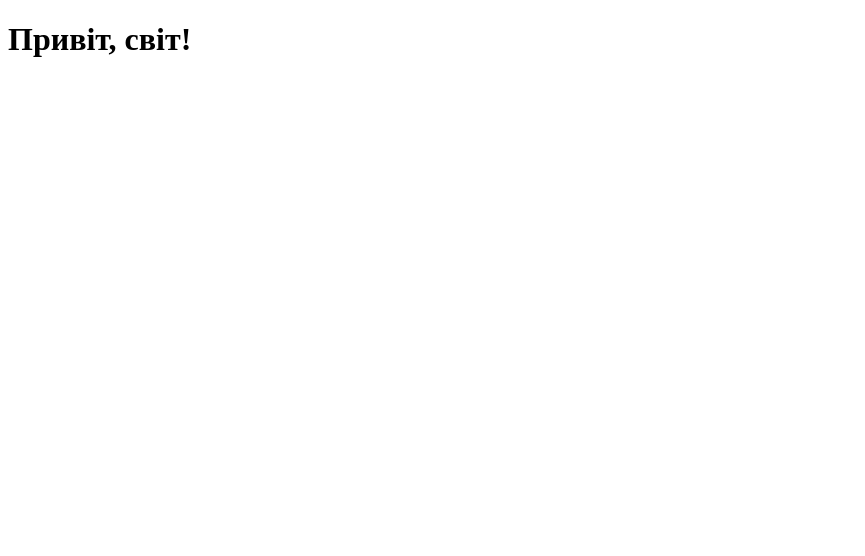
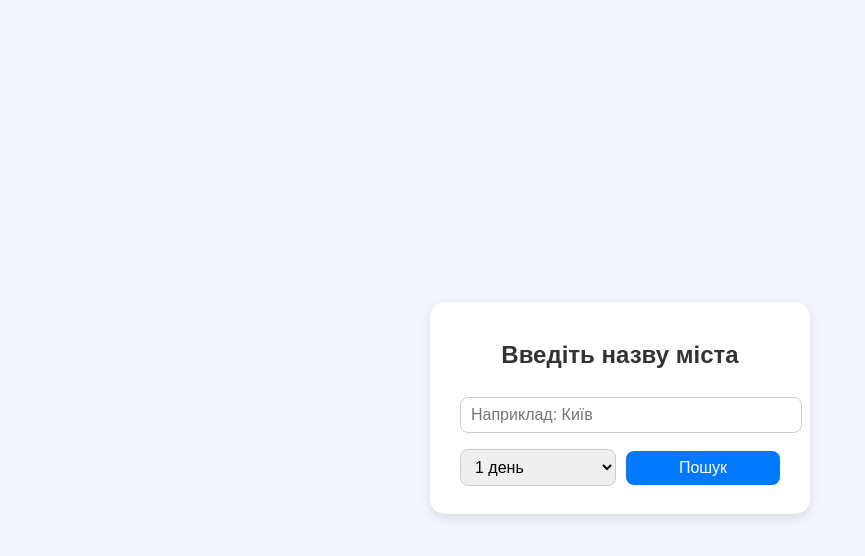
Before and after one commit to Iryna-M-html/blended-js-01, a plain HTML site: page index.html in a window 1280 px wide. Shown: the whole page, without its empty margins (0-865 px from the left). Drawn offline with Linux system fonts and the light colour scheme.

Commit message:
task weather forecast

```diff
--- a/index.html
+++ b/index.html
@@ -4,10 +4,31 @@
     <meta charset="UTF-8" />
     <meta name="viewport" content="width=device-width, initial-scale=1.0" />
     <title>Назва сторінки</title>
+    <link rel="stylesheet" href="style.css" />
   </head>
 
   <body>
-    <h1>Привіт, світ!</h1>
+    <form class="weather-form">
+      <h2>Введіть назву міста</h2>
+      <input
+        type="text"
+        id="city"
+        name="city"
+        placeholder="Наприклад: Київ"
+        required
+      />
+
+      <div class="row">
+        <select id="days" name="days">
+          <option value="1">1 день</option>
+          <option value="3">3 дні</option>
+          <option value="5">5 днів</option>
+          <option value="7">7 днів</option>
+        </select>
+        <button type="submit">Пошук</button>
+      </div>
+    </form>
+
     <!-- <ul class="todo-list"></ul> -->
     <ul class="list"></ul>
     <!-- <script src="./js/lesson-1.js"></script>
--- /dev/null
+++ b/style.css
@@ -0,0 +1,53 @@
+body {
+  font-family: Arial, sans-serif;
+  background-color: #f2f6fc;
+  display: flex;
+  justify-content: center;
+  align-items: center;
+  height: 100vh;
+}
+.weather-form {
+  background: white;
+  padding: 20px 30px;
+  border-radius: 15px;
+  box-shadow: 0 4px 12px rgba(0, 0, 0, 0.1);
+  width: 320px;
+}
+h2 {
+  text-align: center;
+  color: #333;
+  margin-bottom: 20px;
+}
+label {
+  font-weight: bold;
+  color: #444;
+}
+input,
+select,
+button {
+  width: 100%;
+  padding: 8px 10px;
+  margin: 8px 0;
+  border-radius: 8px;
+  border: 1px solid #ccc;
+  font-size: 16px;
+}
+.row {
+  display: flex;
+  gap: 10px;
+  align-items: center;
+}
+.row select {
+  flex: 1;
+}
+.row button {
+  flex: 1;
+  background-color: #0078ff;
+  color: white;
+  border: none;
+  cursor: pointer;
+  transition: background 0.3s;
+}
+.row button:hover {
+  background-color: #005fd1;
+}
```
